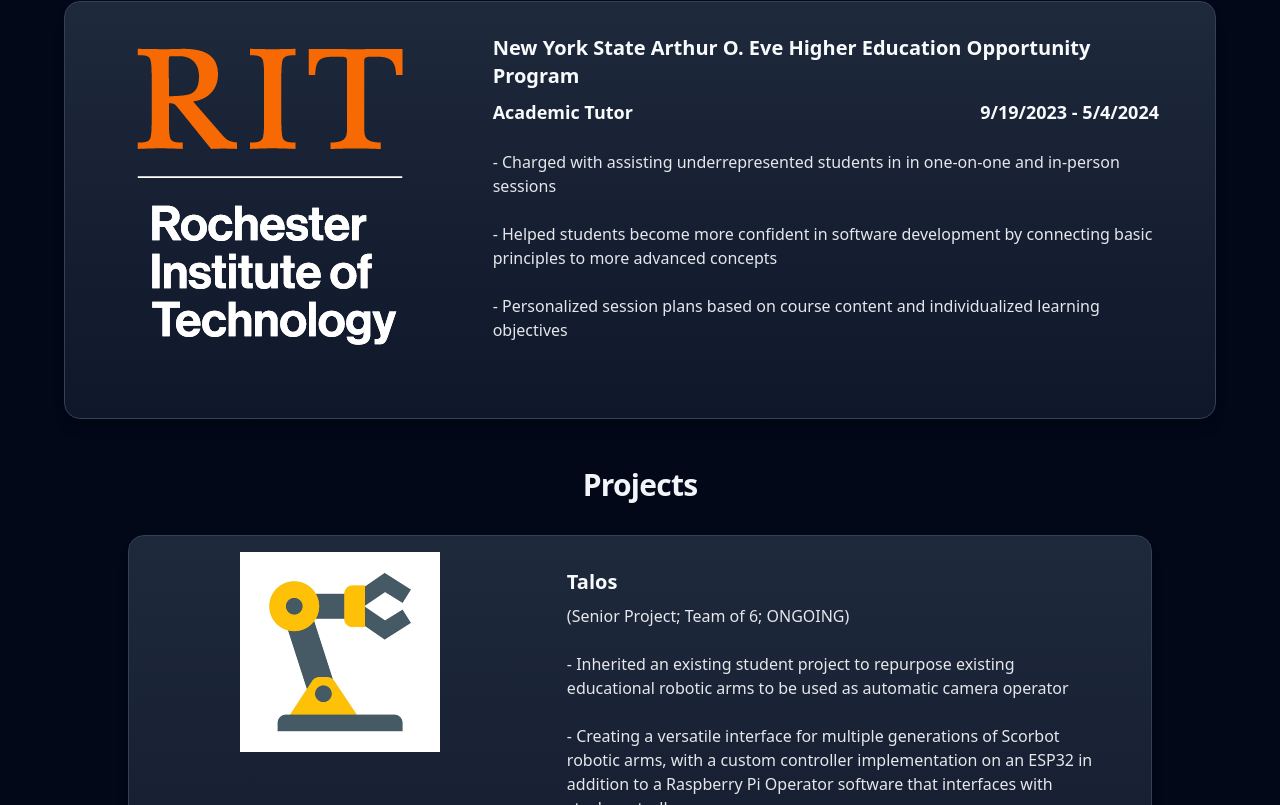
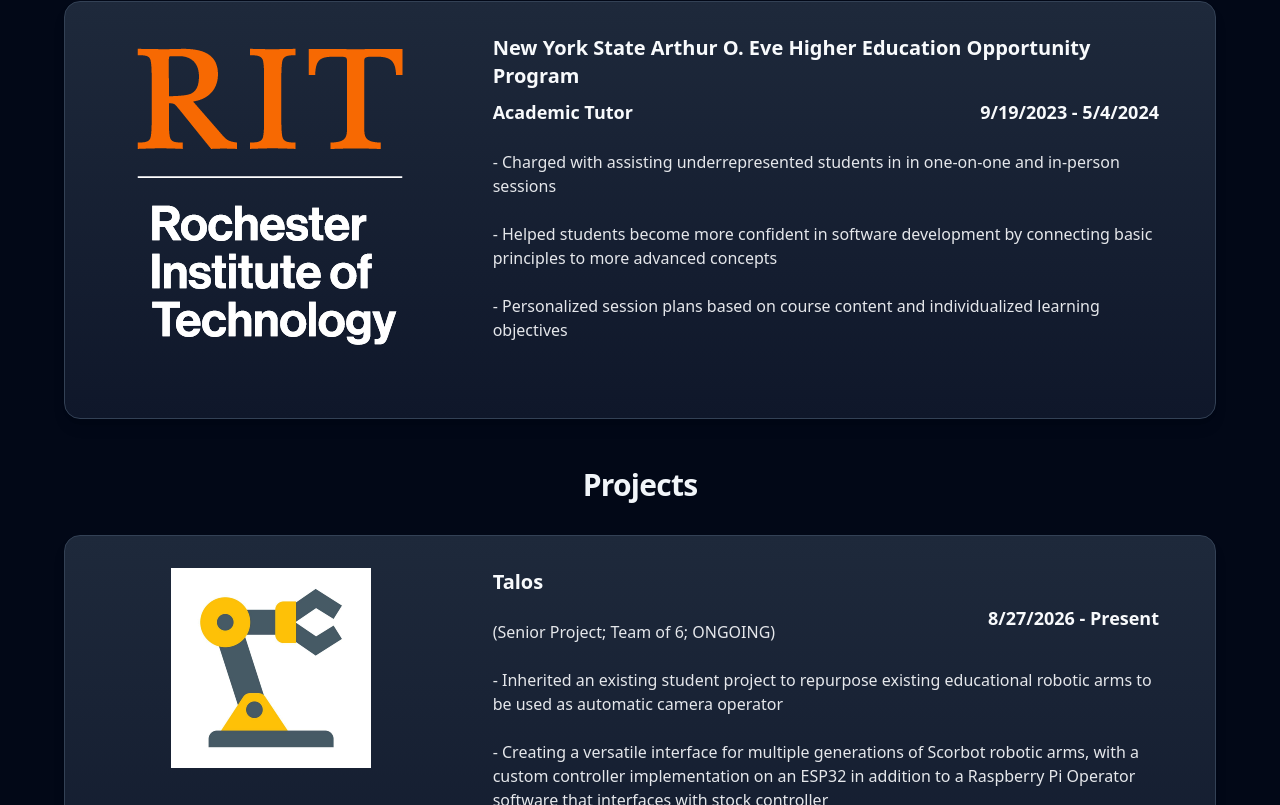
Before and after one commit to lumitry/lumitry-next, a Next.js app: page / in a window 1280 px wide. Shown: the part 1275-2080 px from the top of the page. Built offline with nearby package versions, Linux system fonts and the light colour scheme.

Commit message:
refactor projects and work experience (DRY)

```diff
--- a/app/projects.tsx
+++ b/app/projects.tsx
@@ -1,13 +1,13 @@
 "use client";
 
 import React from "react";
-import { Project } from "@/components/project";
-import ProjectComponent from "@/components/project";
+import { Experience } from "@/components/experience";
+import ExperienceComponent from "@/components/experience";
 
 export default function Projects() {
     let projs = projects.sort((a, b) => {
-        const dateA = a.date ? new Date(a.date) : new Date();
-        const dateB = b.date ? new Date(b.date) : new Date();
+        const dateA = a.dateEnd ?? a.dateStart ?? new Date();
+        const dateB = b.dateEnd ?? b.dateStart ?? new Date();
         return dateB.getTime() - dateA.getTime();
     });
     return (
@@ -20,7 +20,7 @@
             </h2>
             <div className="items-center">
                 {projs.map((project, idx) => (
-                    <ProjectComponent project={project} key={idx} />
+                    <ExperienceComponent experience={project} key={idx} />
                 ))}
             </div>
         </div>
@@ -28,66 +28,77 @@
 }
 
 const projects = [
-    new Project(
-        "Talos",
-        "/projects/Talos.png",
-        `(Senior Project; Team of 6; ONGOING)\n
+    new Experience({
+        name: "Talos",
+        image: "/projects/Talos.png",
+        description: `(Senior Project; Team of 6; ONGOING)\n
         - Inherited an existing student project to repurpose existing educational robotic arms to be used as automatic camera operator\n
         - Creating a versatile interface for multiple generations of Scorbot robotic arms, with a custom controller implementation on an ESP32 in addition to a Raspberry Pi Operator software that interfaces with stock controller\n
         - Utilizing computer vision to track a consistent subject as they move across the frame\n
         - Designing algorithms to make interesting, engaging camera shots\n
-        \n
         (Note: Due to the ongoing nature of the project, my exact major contributions are not yet clear. However, I have taken a generalist role, and plan to get experience with as much of the project as possible.)`,
-    ),
-    new Project(
-        "Trellinatrix",
-        "/projects/trellinatrix.png",
-        `(Course: Trends in Software Development Process; Team of 5)\n
+        link: "https://github.com/talos-rit",
+        dateStart: new Date("2026-08-27"),
+        dateEnd: undefined, // will be until ~2027-05-01
+    }),
+    new Experience({
+        name: "Trellinatrix",
+        image: "/projects/trellinatrix.png",
+        description: `(Course: Trends in Software Development Process; Team of 5)\n
         - Created a browser extension for automatically generating Trello cards from a product description in the context of an existing Trello board\n
         - Utilized Trello and OpenRouter APIs for getting board information and generating cards\n
         - Used WXT and browser APIs to create a miniature, ephemeral LLM harness inside a multi-browser-compatible extension\n
         \n
         (Note: This was an exercise in examining one possible future of software development in the age of AI; we do not believe that using AI to generate user stories is a productive or accurate way of creating user stories.)`,
-    ),
-    new Project(
-        "Pillarboxd",
-        "/projects/Pillarboxd_UI.png",
-        `(Course: Human-Centered Requirements and Design)\n
+        dateStart: new Date("2026-02-01"),
+        dateEnd: new Date("2026-03-02"),
+    }),
+    new Experience({
+        name: "Pillarboxd",
+        image: "/projects/Pillarboxd_UI.png",
+        description: `(Course: Human-Centered Requirements and Design)\n
         - Worked in team of 5 to conceptualize, sketch, wireframe, and prototype a mobile app similar to Letterboxd for tracking movies, TV shows, and books\n
         - Created various types of diagrams & documentation to help focus in on the needs and viewpoints of end users\n
         - Expanded on the group's vision via creation of a functional prototype in Figma\n
         - Received, processed, and acted upon feedback from peers & users in target population`,
-    ),
-    new Project(
-        "Multi-User Dungeon (MUD)",
-        "/projects/MUD_Game.png",
-        `(Course: Software Subsystems Engineering)\n
+        dateStart: new Date("2025-01-20"), // some time in late january, not sure when
+        dateEnd: new Date("2025-05-01"),
+    }),
+    new Experience({
+        name: "Multi-User Dungeon (MUD)",
+        image: "/projects/MUD_Game.png",
+        description: `(Course: Software Subsystems Engineering)\n
         - Analyzed requirements document and created domain model\n
         - Worked with team of 5 to create subsystem class diagrams and sequence diagrams\n
         - Implemented Terminal User Interface using the Command pattern to control game events\n
         - Implemented GUI with JavaFX following addition of new product requirements`,
-    ),
-    new Project(
-        "Hockey Jerseys E-Store",
-        "/projects/e-store.png",
-        `(Course: Intro to Software Engineering)\n
+        dateStart: new Date("2024-02-01"),
+        dateEnd: new Date("2024-05-01"),
+    }),
+    new Experience({
+        name: "Hockey Jerseys E-Store",
+        image: "/projects/e-store.png",
+        description: `(Course: Intro to Software Engineering)\n
         - Developed a full-stack E-Store using Git for Version Control and agile development practices including standups and scrum in collaboration with team of four\n
         - Brainstormed and developed feature adds approved by product owner, analyzed product requirements using domain analysis and creating domain model\n
         - Lead team’s backend development efforts in Java and Spring to host web server and interact between REST API and product inventory stored in JSON files\n
         - Tested backend using JUnit and Mockito, achieving 90% code coverage via JaCoCo\n
         - Developed front-end with Angular and TypeScript, including inventory management, user reviews, and accounts
         `,
-    ), // TODO write a more personal (not copied from linkedin) description
-    new Project(
-        "Ridesharing API",
-        "/projects/Rideshare_API.png",
-        `(Course: Web Engineering; Solo project)\n
-    - Developed a ridesharing REST API using Flask, interfacing with PostgreSQL database via psycopg2\n
-    - Designed and implemented SQL database schema using noun-verb analysis\n
-    - Wrote dozens of unit tests and heavily documented code to justify design choices\n
-    - Optimized API performance via migration from Python functions to PL/pgSQL procedures and functions`,
-    ), // TODO add proper images and descriptions.
-    // new Project("Test 3", "/logos/c.svg", "A ridesharing app"),
+        dateStart: new Date("2023-09-01"),
+        dateEnd: new Date("2023-11-30"),
+    }), // TODO write a more personal (not copied from linkedin) description
+    new Experience({
+        name: "Ridesharing API",
+        image: "/projects/Rideshare_API.png",
+        description: `(Course: Web Engineering; Solo project)\n
+        - Developed a ridesharing REST API using Flask, interfacing with PostgreSQL database via psycopg2\n
+        - Designed and implemented SQL database schema using noun-verb analysis\n
+        - Wrote dozens of unit tests and heavily documented code to justify design choices\n
+        - Optimized API performance via migration from Python functions to PL/pgSQL procedures and functions`,
+        dateStart: new Date("2023-09-01"),
+        dateEnd: new Date("2023-10-31"),
+    }), // TODO add proper images and descriptions.
     // How am i going to host the images?
     // up to 25 MiB is supported by cloudflare pages, so i could just do that i guess
     // or cloudinary. or catbox
--- a/app/work.tsx
+++ b/app/work.tsx
@@ -1,13 +1,13 @@
 "use client";
 
 import React from "react";
-import { Work } from "@/components/work";
-import WorkComponent from "@/components/work";
+import { Experience } from "@/components/experience";
+import ExperienceComponent from "@/components/experience";
 
 export default function WorkExperience() {
-    let projs = experience.sort((a, b) => {
-        const dateA = a.dateEnd ? new Date(a.dateEnd) : new Date();
-        const dateB = b.dateEnd ? new Date(b.dateEnd) : new Date();
+    let jobs = experience.sort((a, b) => {
+        const dateA = a.dateEnd ?? a.dateStart ?? new Date();
+        const dateB = b.dateEnd ?? b.dateStart ?? new Date();
         return dateB.getTime() - dateA.getTime();
     });
     return (
@@ -19,8 +19,8 @@
                 Work Experience
             </h2>
             <div className="items-center">
-                {projs.map((work, idx) => (
-                    <WorkComponent work={work} key={idx} />
+                {jobs.map((job, idx) => (
+                    <ExperienceComponent experience={job} key={idx} />
                 ))}
             </div>
         </div>
@@ -28,28 +28,28 @@
 }
 
 const experience = [
-    new Work(
-        "Rochester Software Associates",
-        "/logos/RSA.png",
-        "https://www.rocsoft.com/",
-        `Software Quality Assurance Co-op`,
-        `- Wrote Selenium tests for React-based web app\n
+    new Experience({
+        name: "Rochester Software Associates",
+        image: "/logos/RSA.png",
+        link: "https://www.rocsoft.com/",
+        position: "Software Quality Assurance Co-op",
+        description: `- Wrote Selenium tests for React-based web app\n
         - Adapted 150+ comprehensive tests from old UI & codebase to work with new UI\n
         - Maintained constant contact with development to be aware of changes that impacted tests\n
         - Identified, confirmed, and wrote-up dozens of bugs and feature regressions, then verified dev's fixes\n
         `,
-        new Date("2024-05-15"),
-        new Date("2024-12-13"),
-    ),
-    new Work(
-        "New York State Arthur O. Eve Higher Education Opportunity Program",
-        "/logos/RIT_w.png",
-        "https://www.rit.edu/diversity/higher-education-opportunity-program-heop",
-        `Academic Tutor`,
-        `- Charged with assisting underrepresented students in in one-on-one and in-person sessions\n
+        dateStart: new Date("2024-05-15"),
+        dateEnd: new Date("2024-12-13"),
+    }),
+    new Experience({
+        name: "New York State Arthur O. Eve Higher Education Opportunity Program",
+        image: "/logos/RIT_w.png",
+        link: "https://www.rit.edu/diversity/higher-education-opportunity-program-heop",
+        position: "Academic Tutor",
+        description: `- Charged with assisting underrepresented students in in one-on-one and in-person sessions\n
         - Helped students become more confident in software development by connecting basic principles to more advanced concepts\n
         - Personalized session plans based on course content and individualized learning objectives`,
-        new Date("2023-09-19"),
-        new Date("2024-05-04"),
-    ),
+        dateStart: new Date("2023-09-19"),
+        dateEnd: new Date("2024-05-04"),
+    }),
 ];
--- /dev/null
+++ b/components/experience.tsx
@@ -0,0 +1,140 @@
+import React from "react";
+
+export type ExperienceData = {
+    name: string;
+    image: string;
+    description: string;
+    link?: string;
+    position?: string;
+    dateStart?: Date;
+    dateEnd?: Date;
+};
+
+export class Experience {
+    name: string;
+    image: string; // src
+    // TODO: image gallery?
+    description: string;
+    link?: string;
+    position?: string;
+    dateStart?: Date;
+    dateEnd?: Date;
+
+    constructor({
+        name,
+        image,
+        description,
+        link,
+        position,
+        dateStart,
+        dateEnd,
+    }: ExperienceData) {
+        this.name = name;
+        this.image = image;
+        this.description = description;
+        this.link = link;
+        this.position = position;
+        this.dateStart = dateStart;
+        this.dateEnd = dateEnd;
+    }
+}
+
+function OptionalLink({
+    href,
+    children,
+}: {
+    href?: string;
+    children: React.ReactNode;
+}) {
+    if (!href) {
+        return children;
+    }
+
+    return (
+        <a href={href} target="_blank" rel="noreferrer">
+            {children}
+        </a>
+    );
+}
+
+function formatDateRange(start?: Date, end?: Date) {
+    if (!start && !end) {
+        return null;
+    }
+
+    const startLabel = start?.toLocaleDateString();
+    const endLabel = end?.toLocaleDateString() ?? (start ? "Present" : undefined);
+
+    if (startLabel && endLabel) {
+        return `${startLabel} - ${endLabel}`;
+    }
+
+    return startLabel ?? endLabel ?? null;
+}
+
+export default function ExperienceComponent({
+    experience,
+}: {
+    experience: Experience;
+}) {
+    const dateRange = formatDateRange(experience.dateStart, experience.dateEnd);
+    const showMeta = Boolean(experience.position || dateRange);
+
+    return (
+        <div
+            className="m-6 ml-auto mr-auto flex max-w-[90vw] flex-col rounded-2xl border border-slate-700 p-4 shadow-lg md:flex-row"
+            style={{
+                background:
+                    "linear-gradient(180deg, var(--slate-800), var(--slate-900)",
+            }}
+        >
+            <div className="relative mb-4 min-h-96 w-full pt-4 md:mb-0 md:mr-8 md:w-[35%]">
+                {/* TODO figure out sizing for the images, its such a mess rn.
+                like literally try resizing the window, its awful */}
+                <OptionalLink href={experience.link}>
+                    <img
+                        src={experience.image}
+                        alt={experience.name}
+                        className={`mb-4 ml-auto mr-auto${
+                            experience.link
+                                ? " transition-opacity hover:opacity-80"
+                                : ""
+                        }`}
+                        // fill
+                    />
+                </OptionalLink>
+            </div>
+            <div className="w-full pr-0 pt-4 md:w-[65%] md:pr-10">
+                <h2 className="mb-2 text-xl font-bold">
+                    <OptionalLink href={experience.link}>
+                        <span
+                            className={
+                                experience.link ? "hover:underline" : undefined
+                            }
+                        >
+                            {experience.name}
+                        </span>
+                    </OptionalLink>
+                </h2>
+                {showMeta && (
+                    <h3 className="mb-2 text-lg font-semibold">
+                        {experience.position}{" "}
+                        {dateRange && (
+                            <span className="block md:float-right">
+                                {dateRange}
+                            </span>
+                        )}
+                    </h3>
+                )}
+                <p className="pt-4 text-gray-200">
+                    {experience.description.split("\n").map((line, i) => (
+                        <span key={i}>
+                            {line}
+                            <br />
+                        </span>
+                    ))}
+                </p>
+            </div>
+        </div>
+    );
+}
--- a/components/project.tsx
+++ /dev/null
@@ -1,51 +0,0 @@
-import React from "react";
-
-export class Project {
-    name: string;
-    image: string; // src
-    // TODO: image gallery?
-    description: string;
-    date?: Date;
-
-    constructor(name: string, image: string, description: string, date?: Date) {
-        this.name = name;
-        this.image = image;
-        this.description = description;
-        this.date = date;
-    }
-}
-
-export default function ProjectComponent({ project }: { project: Project }) {
-    // TODO should probably figure out a way to refactor this and WorkComponent together
-    return (
-        <div
-            className="m-6 ml-auto mr-auto flex max-w-[80vw] flex-col rounded-2xl border border-slate-700 p-4 shadow-lg md:flex-row"
-            style={{
-                background:
-                    "linear-gradient(180deg, var(--slate-800), var(--slate-900)",
-            }}
-        >
-            <div className="relative mb-4 min-h-96 w-full md:mb-0 md:mr-8 md:w-[45%]">
-                {/* TODO figure out sizing for the images, its such a mess rn.
-                like literally try resizing the window, its awful */}
-                <img
-                    src={project.image}
-                    alt={project.name}
-                    className="mb-4 ml-auto mr-auto"
-                    // fill
-                />
-            </div>
-            <div className="w-full pr-0 pt-4 md:w-[65%] md:pr-10">
-                <h2 className="mb-2 text-xl font-bold">{project.name}</h2>
-                <p className="text-gray-200">
-                    {project.description.split("\n").map((line, i) => (
-                        <span key={i}>
-                            {line}
-                            <br />
-                        </span>
-                    ))}
-                </p>
-            </div>
-        </div>
-    );
-}
--- a/components/work.tsx
+++ /dev/null
@@ -1,74 +0,0 @@
-import React from "react";
-
-export class Work {
-    name: string;
-    image: string; // src
-    // TODO: image gallery?
-    link: string; // link to the company's website
-    position: string;
-    description: string;
-    dateStart?: Date;
-    dateEnd?: Date;
-
-    constructor(
-        name: string,
-        image: string,
-        link: string,
-        position: string,
-        description: string,
-        dateStart?: Date,
-        dateEnd?: Date,
-    ) {
-        this.name = name;
-        this.image = image;
-        this.link = link;
-        this.position = position;
-        this.description = description;
-        this.dateStart = dateStart;
-        this.dateEnd = dateEnd;
-    }
-}
-
-export default function WorkComponent({ work }: { work: Work }) {
-    return (
-        <div
-            className="m-6 ml-auto mr-auto flex max-w-[90vw] flex-col rounded-2xl border border-slate-700 p-4 shadow-lg md:flex-row"
-            style={{
-                background:
-                    "linear-gradient(180deg, var(--slate-800), var(--slate-900)",
-            }}
-        >
-            <div className="relative mb-4 min-h-96 w-full pt-4 md:mb-0 md:mr-8 md:w-[35%]">
-                {/* TODO figure out sizing for the images, its such a mess rn.
-                like literally try resizing the window, its awful */}
-                <a href={work.link} target="_blank" rel="noreferrer">
-                    <img
-                        src={work.image}
-                        alt={work.name}
-                        className="mb-4 ml-auto mr-auto"
-                        // fill
-                    />
-                </a>
-            </div>
-            <div className="w-full pr-0 pt-4 md:w-[65%] md:pr-10">
-                <h2 className="mb-2 text-xl font-bold">{work.name}</h2>
-                <h3 className="mb-2 text-lg font-semibold">
-                    {work.position}{" "}
-                    <span className="block md:float-right">
-                        {work.dateStart?.toLocaleDateString()} -{" "}
-                        {work.dateEnd?.toLocaleDateString()}
-                    </span>
-                </h3>
-                {/* <h4 className="float-right mb-2 font-semibold"></h4> */}
-                <p className="pt-4 text-gray-200">
-                    {work.description.split("\n").map((line, i) => (
-                        <span key={i}>
-                            {line}
-                            <br />
-                        </span>
-                    ))}
-                </p>
-            </div>
-        </div>
-    );
-}
```
